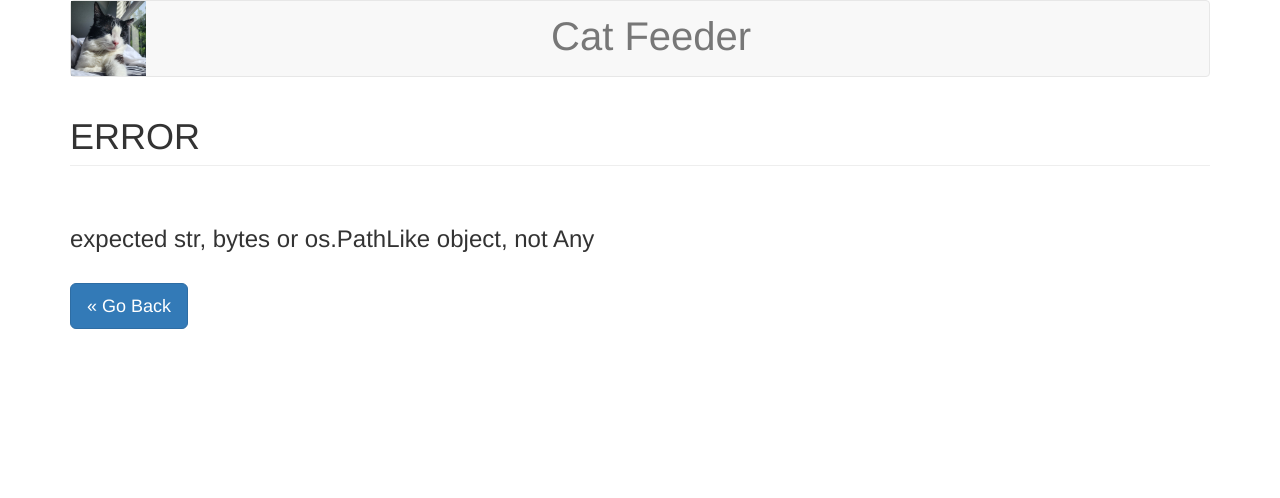
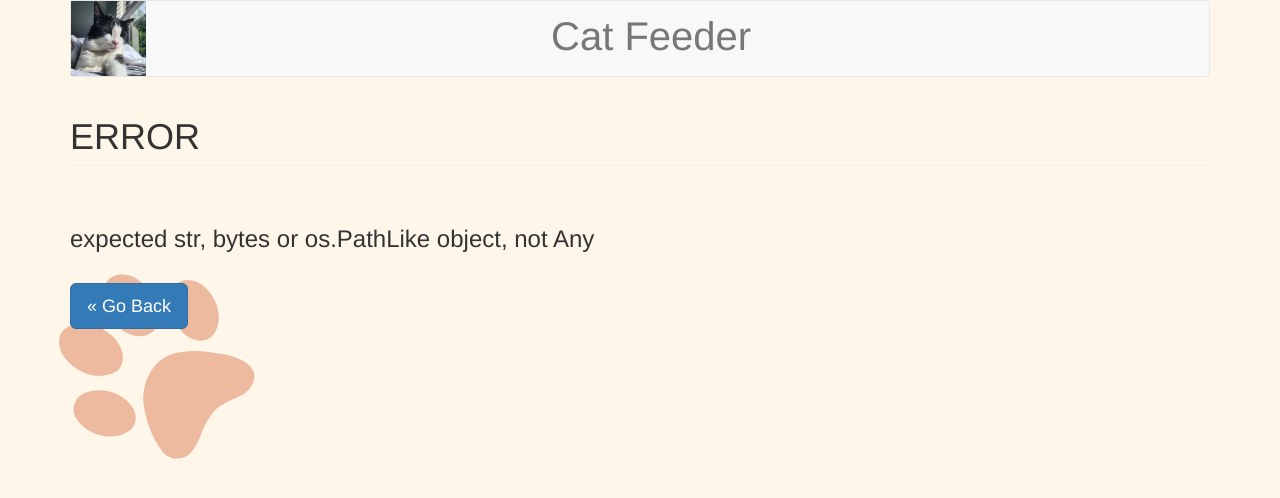
Before and after one commit to SithumNanayakkara/CatFeeder, a Flask app: page /admin in a window 1280 px wide. Shown: the top 498 px of the page. Run offline with Flask 3, Linux system fonts and the light colour scheme; the visitor is signed in with stand-in values (Sample User, id 1); parts of the project's set-up code (start-up, migrations or seed data) failed here and were passed over; some libraries are stand-ins or nearby versions.

Commit message:
Added background image to the website

```diff
--- a/templates/layout.html
+++ b/templates/layout.html
@@ -29,6 +29,12 @@
 
 <body>
 <div class="container">
+
+    <style>
+        body {
+          background-image: url('/static/images/Beige Minimal.png');
+        }
+    </style>
 
     <nav class="navbar navbar-default">
         <div class="navbar-header">
```
Also changed, not shown: static/images/Beige Minimal.png (added).
